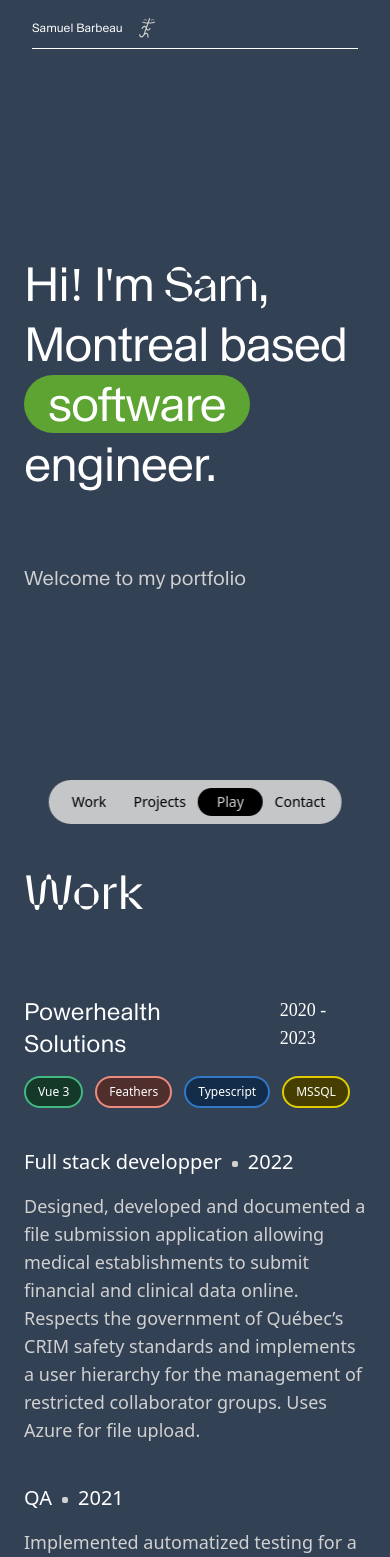
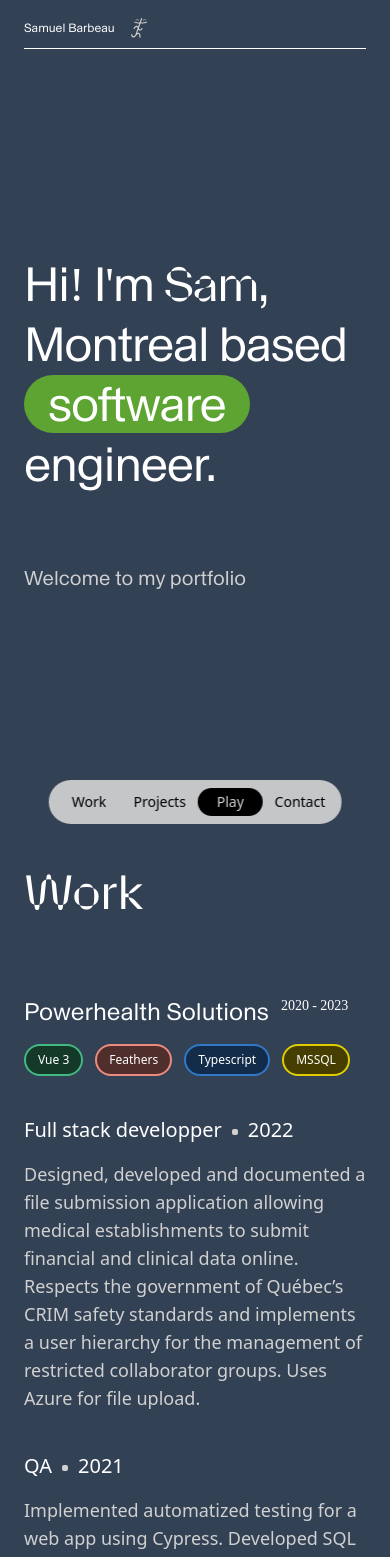
Before and after one commit to samb271/portfolio, a Vue app: page / in a window 390 px wide. Shown: the top 1557 px of the page. Built offline with nearby package versions, Linux system fonts and the light colour scheme.

Commit message:
header margin fix

```diff
--- a/src/components/Header.vue
+++ b/src/components/Header.vue
@@ -57,7 +57,7 @@ window.addEventListener('scroll', () => {
 </script>
 
 <template>
-  <div class="fixed w-full sm:px-16 px-8 sm:text-base text-xs pt-2 text-text-primary bg-background header z-50">
+  <div class="fixed w-full sm:px-16 px-6 sm:text-base text-xs pt-2 text-text-primary bg-background header z-50">
     <div class="sm:h-12 h-10 flex place-items-center">
       <div>
         <p class="min-w-max">Samuel Barbeau</p>
--- a/src/components/Section.vue
+++ b/src/components/Section.vue
@@ -11,7 +11,7 @@ const { time } = defineProps({
   <div class="">
     <slot></slot>
   </div>
-  <p v-if="time" class="text-lg pl-3">{{ time }}</p>
+  <p v-if="time" class="lg:text-lg text-sm pl-3">{{ time }}</p>
   </p>
 </template>
 
```
